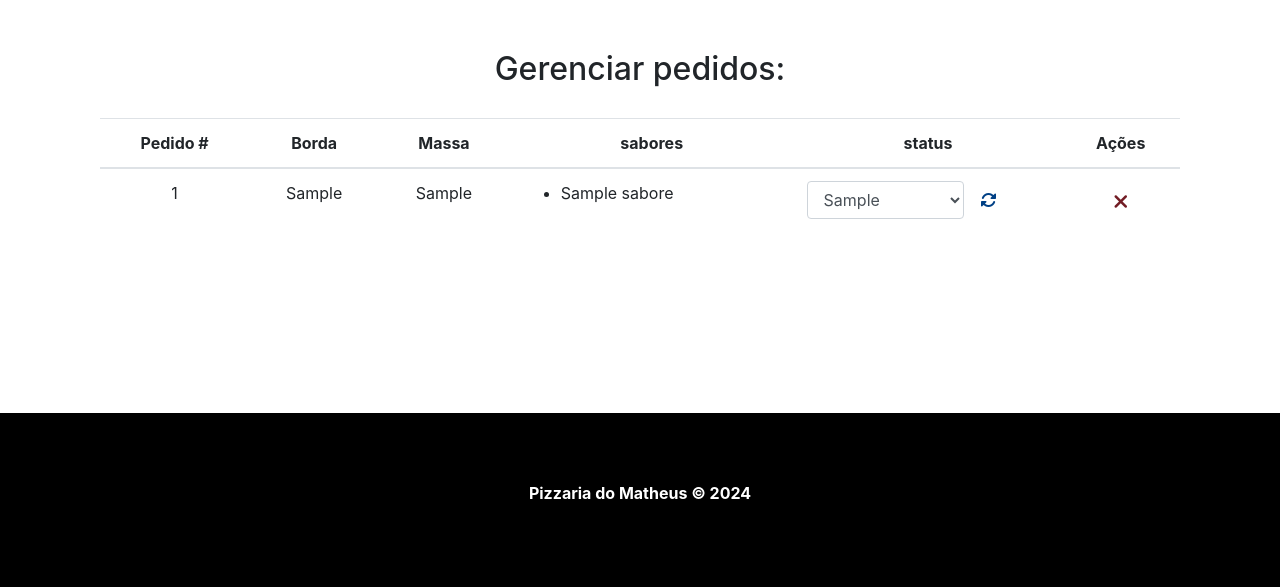
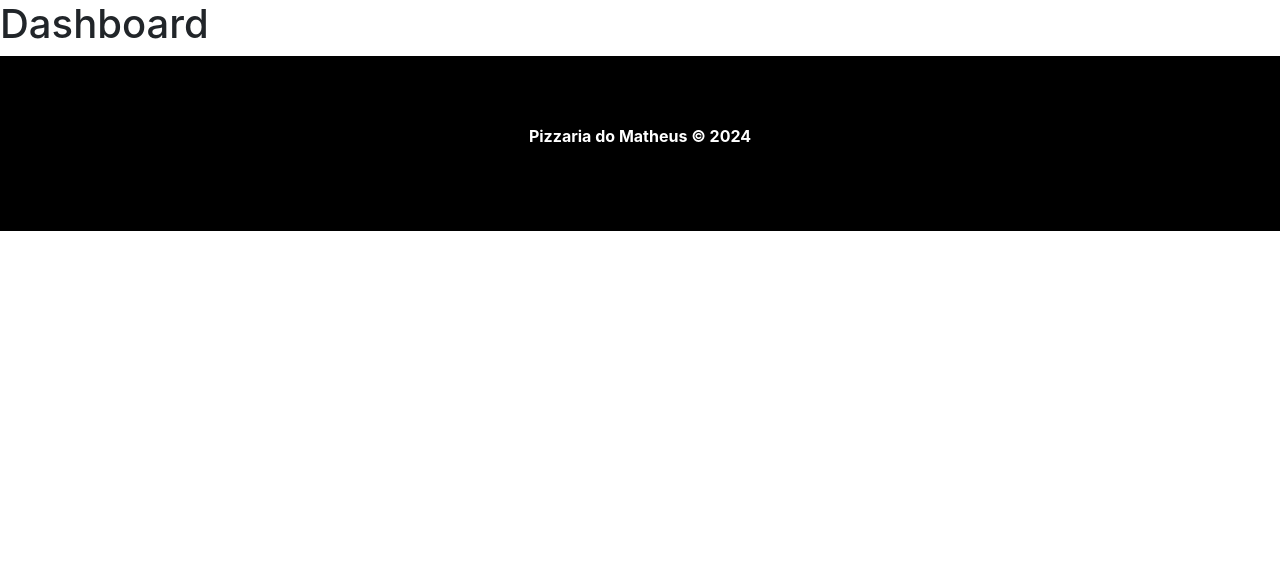
Before and after one commit to Matheusmachado01/Pizzaria, a PHP site: page /dashboard.php in a window 1280 px wide. Shown: the part 76-663 px from the top of the page. Run offline with PHP 8.4, Linux system fonts and the light colour scheme; tables that the repository leaves empty or names only in its code hold one stand-in row (values such as "Sample post"); some libraries are stand-ins or nearby versions.

Commit message:
Revert "Atualizacao Dashboard"
This reverts commit 0d7a460a8c54cc988a415a9e4832241aafa1a5da.

```diff
--- a/dashboard.php
+++ b/dashboard.php
@@ -1,68 +1,7 @@
 <?php
-include_once("templates/header.php");
-include_once("process/orders.php");
+ include_once("templates/header.php");
 ?>
-<div id="main-container">
-  <div class="container">
-    <div class="row">
-      <div class="col-md-12">
-        <h2>Gerenciar pedidos:</h2>
-      </div>
-      <div class="col-md-12 table-container">
-        <table class="table">
-          <thead>
-            <tr>
-              <th scope="col"><span>Pedido</span> #</th>
-              <th scope="col">Borda</th>
-              <th scope="col">Massa</th>
-              <th scope="col">sabores</th>
-              <th scope="col">status</th>
-              <th scope="col">Ações</th>
-            </tr>
-          </thead>
-          <tbody>
-          <?php foreach($pizzas as $pizza): ?>
-            <tr>
-              <td><?= $pizza["id"] ?></td>
-              <td><?= $pizza["borda"] ?></td>
-              <td><?= $pizza["massa"] ?></td>
-              <td>
-                <ul>
-                  <?php foreach($pizza["sabores"] as $sabor): ?>
-                    <li><?= $sabor ;?></li>
-                  <?php endforeach; ?>
-                </ul>
-              <td>
-                <form action="process/order.php" method="POST" class="form-group update-form">
-                  <input type="hidden" name="type" value="update">
-                  <input type="hidden" name="id" value="<?= $pizza["id"] ?>">
-                  <select name="status" id="" class="form-control status-input">
-                    <?php foreach($status as $s): ?>
-                    <option value="<?= $s["id"] ?>"><?= $s["tipo"] ?></option>
-                    <?php endforeach; ?>
-                  </select>
-                  <button type="submit" class="update-btn">
-                    <i class="fas fa-sync-alt"></i>
-                  </button>
-                </form>
-              </td>
-              <td>
-                <form action="process/orders.php" method="POST">
-                  <input type="hidden" name="type" value="delete">
-                  <input type="hidden" name="id" value="1">
-                  <button type="submit" class=delete-btn>
-                    <i class="fas fa-times"></i>
-                  </button>
-                </form>
-              </td>
-            </tr>
-              <?php endforeach; ?>
-          </tbody>
-        </table>
-      </div>
-    </div>
-  </div>
-</div>
+   <h1>Dashboard</h1>
 <?php
-include_once("templates/footer.php");
+ include_once("templates/footer.php");
 ?>
--- a/process/orders.php
+++ b/process/orders.php
@@ -2,100 +2,5 @@
 
    include_once("conn.php");
 
-  $method = $_SERVER["REQUEST_METHOD"];
 
-  if($method === "GET"){
-
-   $pedidosQuery = $conn->query("SELECT * FROM pedidos;");
-
-   $pedidosQuery = $conn->query("SELECT * FROM pedidos;");
-
-   $pedidos = $pedidosQuery->fetchAll();
-
-   $pizzas = [];
-
-   // Montando pizza
-   foreach($pedidos as $pedido) {
-
-     $pizza = [];
-
-     // definir um array para a pizza
-     $pizza["id"] = $pedido["pizza_id"];
-
-     // resgatando a pizza
-     $pizzaQuery = $conn->prepare("SELECT * FROM pizzas WHERE id = :pizza_id");
-
-     $pizzaQuery->bindParam(":pizza_id", $pizza["id"]);
-
-     $pizzaQuery->execute();
-
-     $pizzaData = $pizzaQuery->fetch(PDO::FETCH_ASSOC);
-
-     // resgatando a borda da pizza
-     $bordaQuery = $conn->prepare("SELECT * FROM bordas WHERE id = :borda_id");
-
-     $bordaQuery->bindParam(":borda_id", $pizzaData["borda_id"]);
-
-     $bordaQuery->execute();
-
-     $borda = $bordaQuery->fetch(PDO::FETCH_ASSOC);
-
-     $pizza["borda"] = $borda["tipo"];
-
-      // resgatando a massa da pizza
-     $massaQuery = $conn->prepare("SELECT * FROM massas WHERE id = :massa_id");
-
-     $massaQuery->bindParam(":massa_id", $pizzaData["massa_id"]);
-
-     $massaQuery->execute();
-
-     $massa = $massaQuery->fetch(PDO::FETCH_ASSOC);
-
-     $pizza["massa"] = $massa["tipo"];
-
-    // resgatando os sabores da pizza
-    $saboresDaPizza = [];
-
-    $saboresQuery = $conn->prepare("SELECT * FROM pizza_sabor WHERE pizza_id = :pizza_id");
-
-    $saboresQuery->bindParam(":pizza_id", $pizza["id"]);
-
-    $saboresQuery->execute();
-
-    $sabores = $saboresQuery->fetchAll(PDO::FETCH_ASSOC);
-
-      // resgatando o nome dos sabores
-      $saboresDaPizza = [];
-
-      $saborQuery = $conn->prepare("SELECT * FROM sabores WHERE id = :sabor_id");
-
-      foreach ($sabores as $sabor) {
-
-         $saborQuery->bindParam(":sabor_id", $sabor["sabor_id"]);
-
-         $saborQuery->execute();
-
-         $saborPizza = $saborQuery->fetch(PDO::FETCH_ASSOC);
-
-         array_push($saboresDaPizza, $saborPizza["nome"]);
-      }
-
-      $pizza["sabores"] = $saboresDaPizza;
-
-     // adicionar o status do pedido
-     $pizza["status"] = $pedido["status_id"];
-
-    // Adicionart o array de pizza, ao array das pizzas
-     array_push($pizzas, $pizza);
-
-   }
-
-   // Resgatando os status
-   $statusQuery = $conn->query("SELECT * FROM status;");
-
-   $status = $statusQuery->fetchAll();
-
-} else if ($method === "POST") {
-
-}
 ?>
--- a/templates/header.php
+++ b/templates/header.php
@@ -10,7 +10,6 @@
     $status = $_SESSION["status"];
 
     $_SESSION["msg"] = "";
-    $_SESSION["status"] = "";
 
 
   }
```
